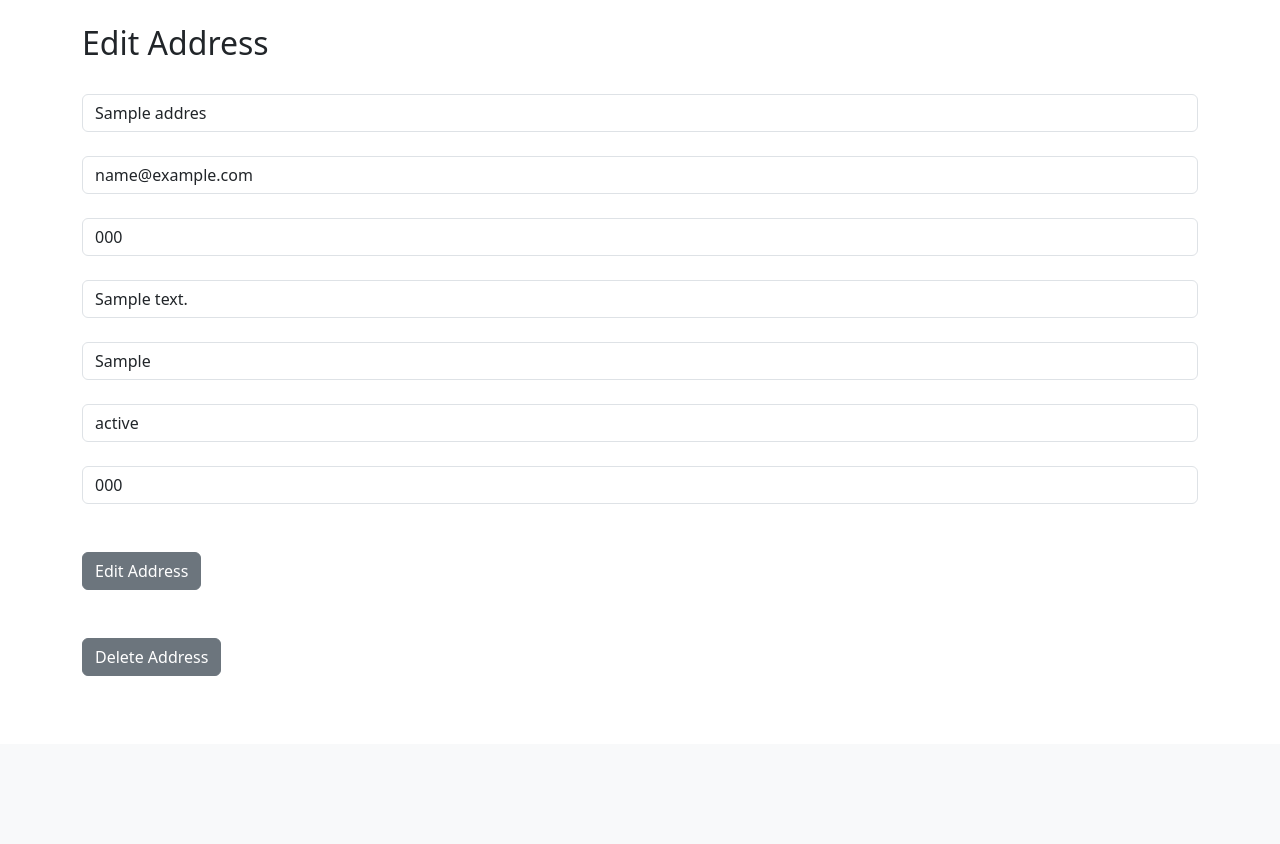
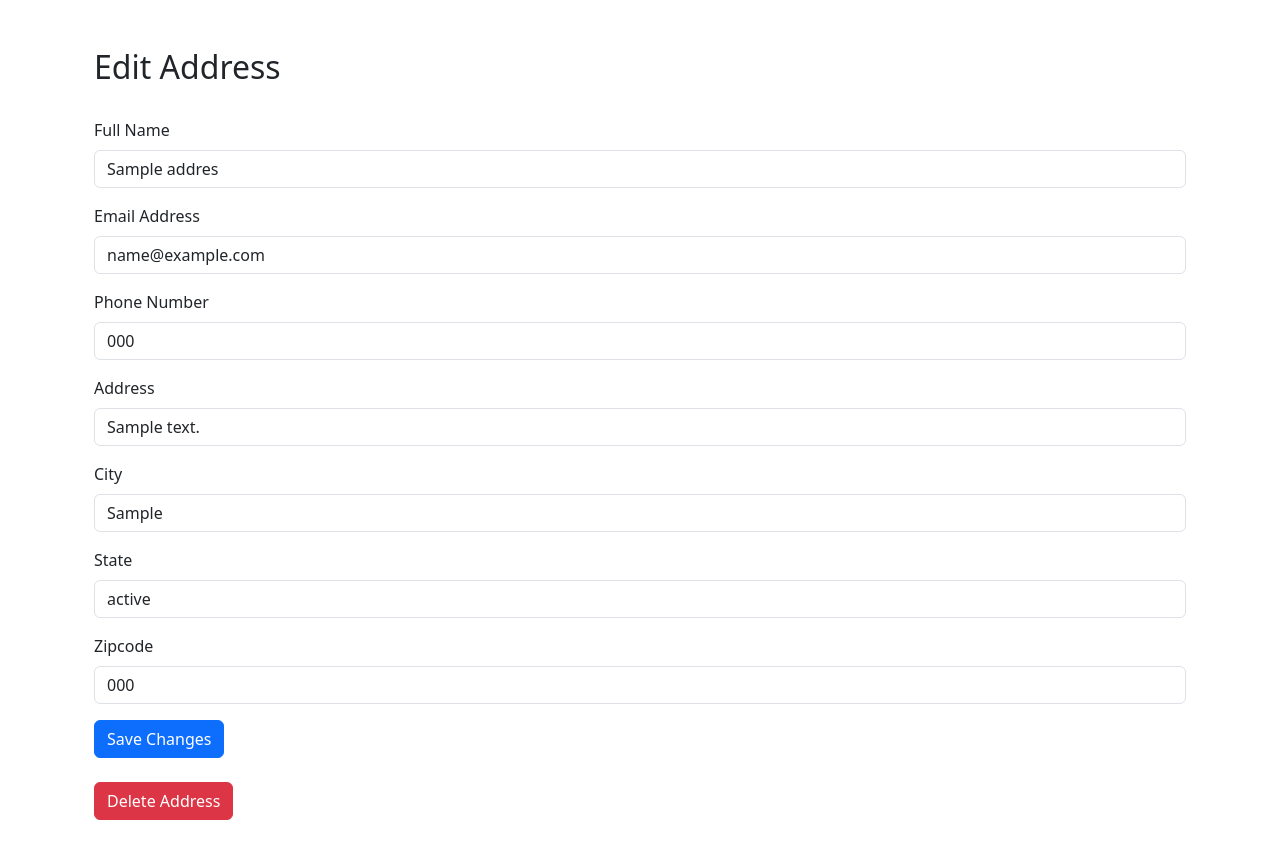
Before and after one commit to drewkybrown/Address-Book, a Django app: page /edit/1 in a window 1280 px wide. Shown: the part 56-900 px from the top of the page. Before the commit the page ends 732 px from the top, so only its background shows below. Run offline with Django 5.2, Linux system fonts and the light colour scheme; tables that the repository leaves empty hold one stand-in row (values such as "Sample post").

Commit message:
Style edit page with Bootstrap

```diff
--- a/address_book/templates/edit.html
+++ b/address_book/templates/edit.html
@@ -1,56 +1,56 @@
 {% extends 'base.html' %}
 
 {% block content %}
-
+<div class="container mt-5">
     <h2>Edit Address</h2>
     <br/>
 
     {% if get_address %}
     <form method="POST">
         {% csrf_token %}
-<div class="form-group">
-   	<input type="text" class="form-control" id="exampleInputEmail1" aria-describedby="emailHelp" value="{{ get_address.name }}" name="name">
-</div>
-<br/>
-<div class="form-group">
-    <input type="email" class="form-control" id="exampleInputEmail1" aria-describedby="emailHelp" value="{{ get_address.email }}" name="email">
-</div>
-<br/>
-<div class="form-group">
-    <input type="text" class="form-control" id="exampleInputEmail1" aria-describedby="emailHelp" value="{{ get_address.phone }}" name="phone">
-</div>
-<br/>
-<div class="form-group">
-    <input type="text" class="form-control" id="exampleInputEmail1" aria-describedby="emailHelp" value="{{ get_address.address }}" name="address">
-</div>
-<br/>
-<div class="form-group">
-    <input type="text" class="form-control" id="exampleInputEmail1" aria-describedby="emailHelp" value="{{ get_address.city }}" name="city">
-</div>
-<br/>
-<div class="form-group">
-    <input type="text" class="form-control" id="exampleInputEmail1" aria-describedby="emailHelp" value="{{ get_address.state }}" name="state">
-</div>
-<br/>
-<div class="form-group">
-    <input type="text" class="form-control" id="exampleInputEmail1" aria-describedby="emailHelp" value="{{ get_address.zipcode }}" name="zipcode">
-</div>
-<br/>
-<div class="form-group">
-    <input type="hidden" value="{{ get_address.id }}" name="id">
+        <div class="mb-3">
+            <label for="nameInput" class="form-label">Full Name</label>
+            <input type="text" class="form-control" id="nameInput" name="name" value="{{ get_address.name }}" required>
         </div>
 
- <br/>
-  <button type="submit" class="btn btn-secondary">Edit Address</button>
+        <div class="mb-3">
+            <label for="emailInput" class="form-label">Email Address</label>
+            <input type="email" class="form-control" id="emailInput" name="email" value="{{ get_address.email }}" required>
+        </div>
+
+        <div class="mb-3">
+            <label for="phoneInput" class="form-label">Phone Number</label>
+            <input type="text" class="form-control" id="phoneInput" name="phone" value="{{ get_address.phone }}" required>
+        </div>
+
+        <div class="mb-3">
+            <label for="addressInput" class="form-label">Address</label>
+            <input type="text" class="form-control" id="addressInput" name="address" value="{{ get_address.address }}" required>
+        </div>
+
+        <div class="mb-3">
+            <label for="cityInput" class="form-label">City</label>
+            <input type="text" class="form-control" id="cityInput" name="city" value="{{ get_address.city }}" required>
+        </div>
+
+        <div class="mb-3">
+            <label for="stateInput" class="form-label">State</label>
+            <input type="text" class="form-control" id="stateInput" name="state" value="{{ get_address.state }}" required>
+        </div>
+
+        <div class="mb-3">
+            <label for="zipcodeInput" class="form-label">Zipcode</label>
+            <input type="text" class="form-control" id="zipcodeInput" name="zipcode" value="{{ get_address.zipcode }}" required>
+        </div>
+
+        <button type="submit" class="btn btn-primary">Save Changes</button>
     </form>
-<br/>
     <br/>
     <form method="POST" action='{% url 'delete' get_address.id %}'>
         {% csrf_token %}
         <input type="hidden" value="{{ get_address.id }}" name="id">
-	<button type="submit" class="btn btn-secondary">Delete Address</button>
+        <button type="submit" class="btn btn-danger">Delete Address</button>
     </form>
-
-
     {% endif %}
+</div>
 {% endblock %}
```
Lines whose indentation alone changed are shown as unchanged.
